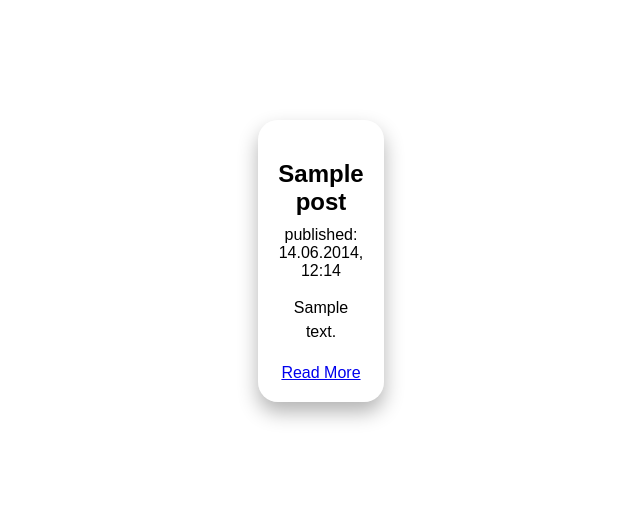
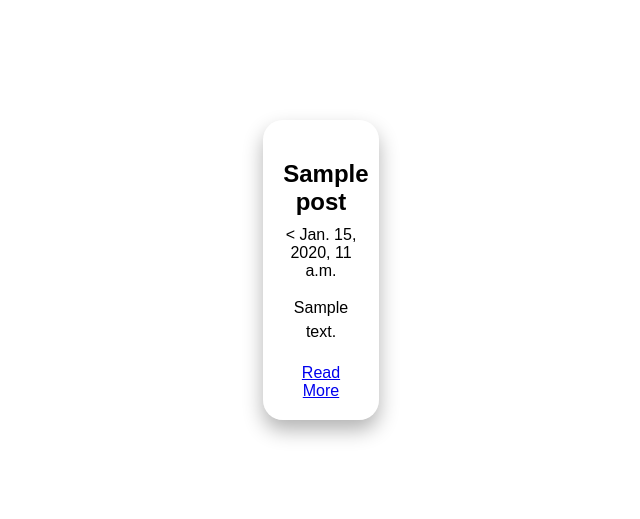
Before and after one commit to stanleyjoe33/Blog-Post-project-, a Django app: template MindfulMatters/blog/templates/homepage.html in a window 1280 px wide. Shown: the part 201-720 px from the top of the page, without its empty margins (319-959 px from the left). Run offline with Django 4.2, Linux system fonts and the light colour scheme; the template is opened without the code that fills it: values that come from a table or form of the project are taken from there, others are empty; tables that the repository leaves empty hold one stand-in row (values such as "Sample post").

Commit message:
added time to publish date

```diff
--- a/MindfulMatters/blog/templates/homepage.html
+++ b/MindfulMatters/blog/templates/homepage.html
@@ -8,7 +8,9 @@
 		{%for i in posts%}
 		<div class="card">
 			<h2> {{ i.title}}</h2>
-            <time>published: 14.06.2014, 12:14</time>
+            <<time class="date">
+				{{ post.published_date }}
+			</time>
 			<p> {{ i.text|linebreaksbr }}</p>
 			<a href="#">Read More</a>
 
```
